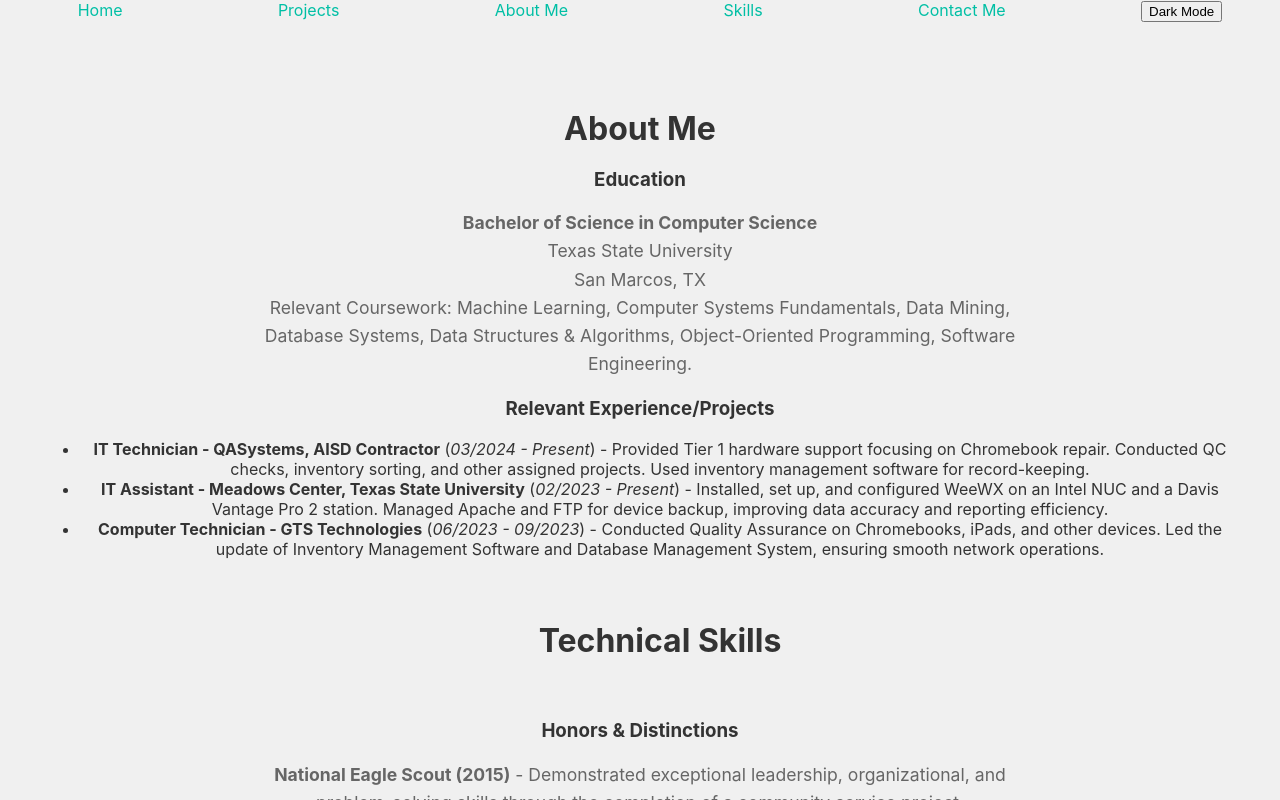
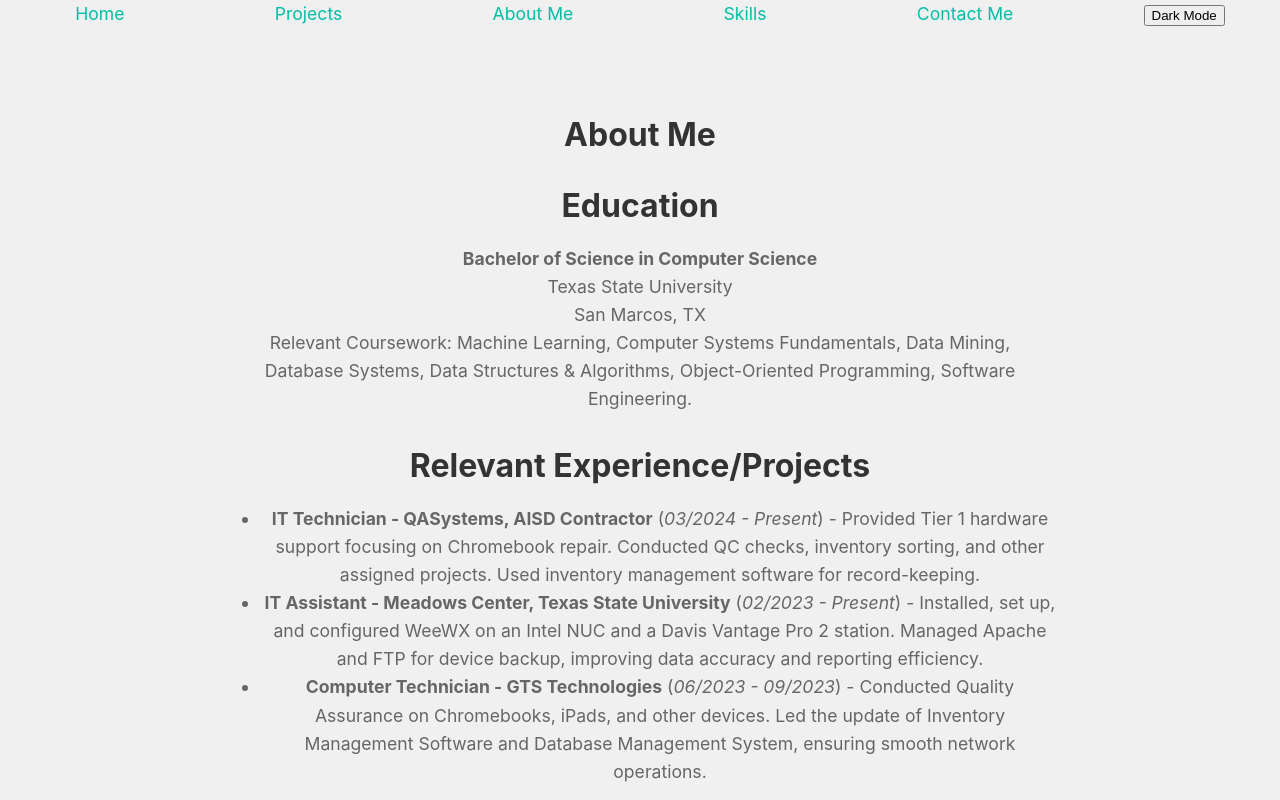
Before and after one commit to garrett10101/garrett10101.github.io, a React (Create React App) app in the folder portfolio/: page /about in a window 1280 px wide. Built offline with nearby package versions, Linux system fonts and the light colour scheme.

Commit message:
edited about.css

```diff
--- a/portfolio/src/components/About.css
+++ b/portfolio/src/components/About.css
@@ -5,13 +5,13 @@
   text-align: center;
 }
 
-.about-section h2 {
+.about-section h2, h3 {
   font-size: 2em;
   color: var(--text-color);
   margin-bottom: 20px;
 }
 
-.about-section p {
+.about-section p,li {
   font-size: 1.1em;
   color: var(--card-text-color);
   line-height: 1.6;
```
